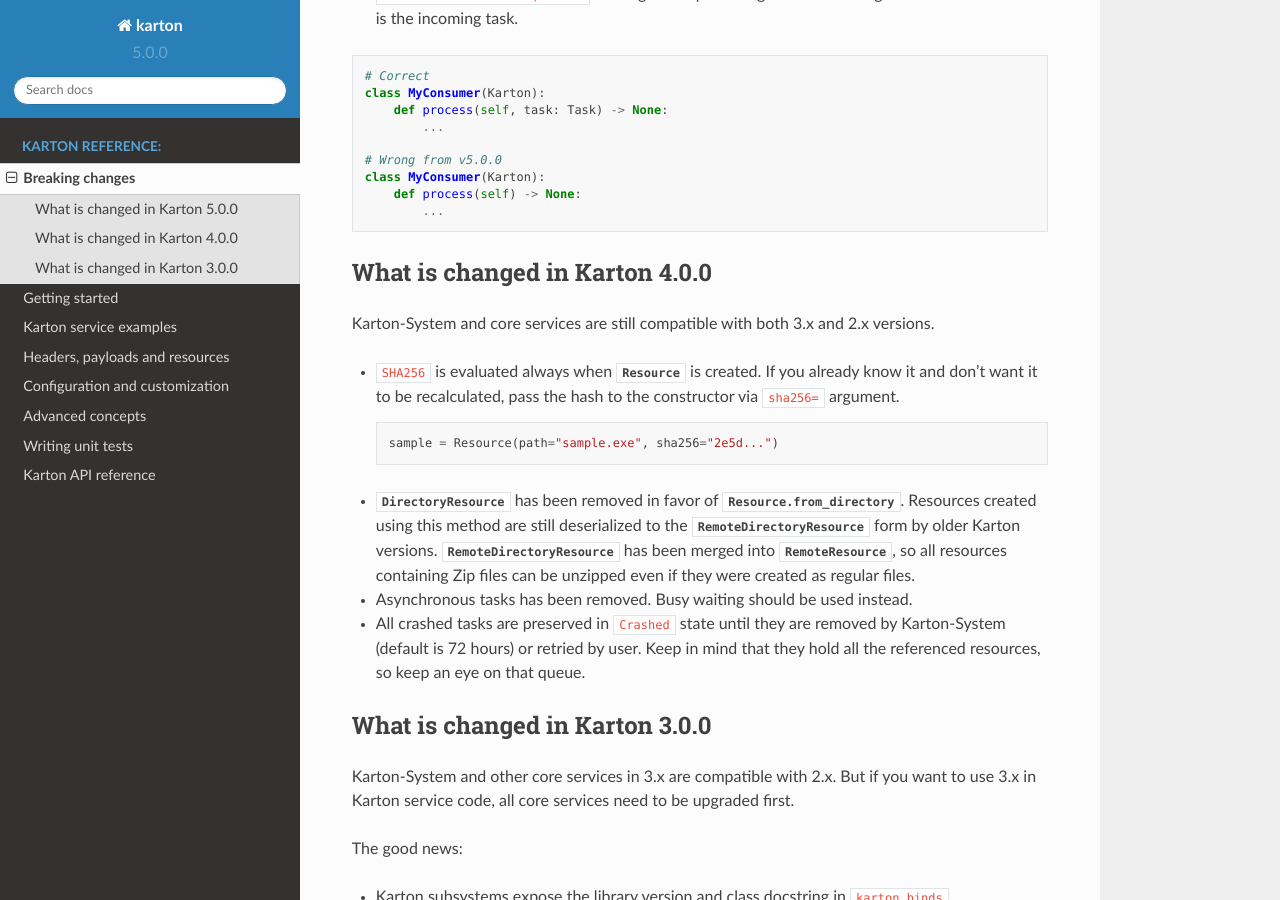
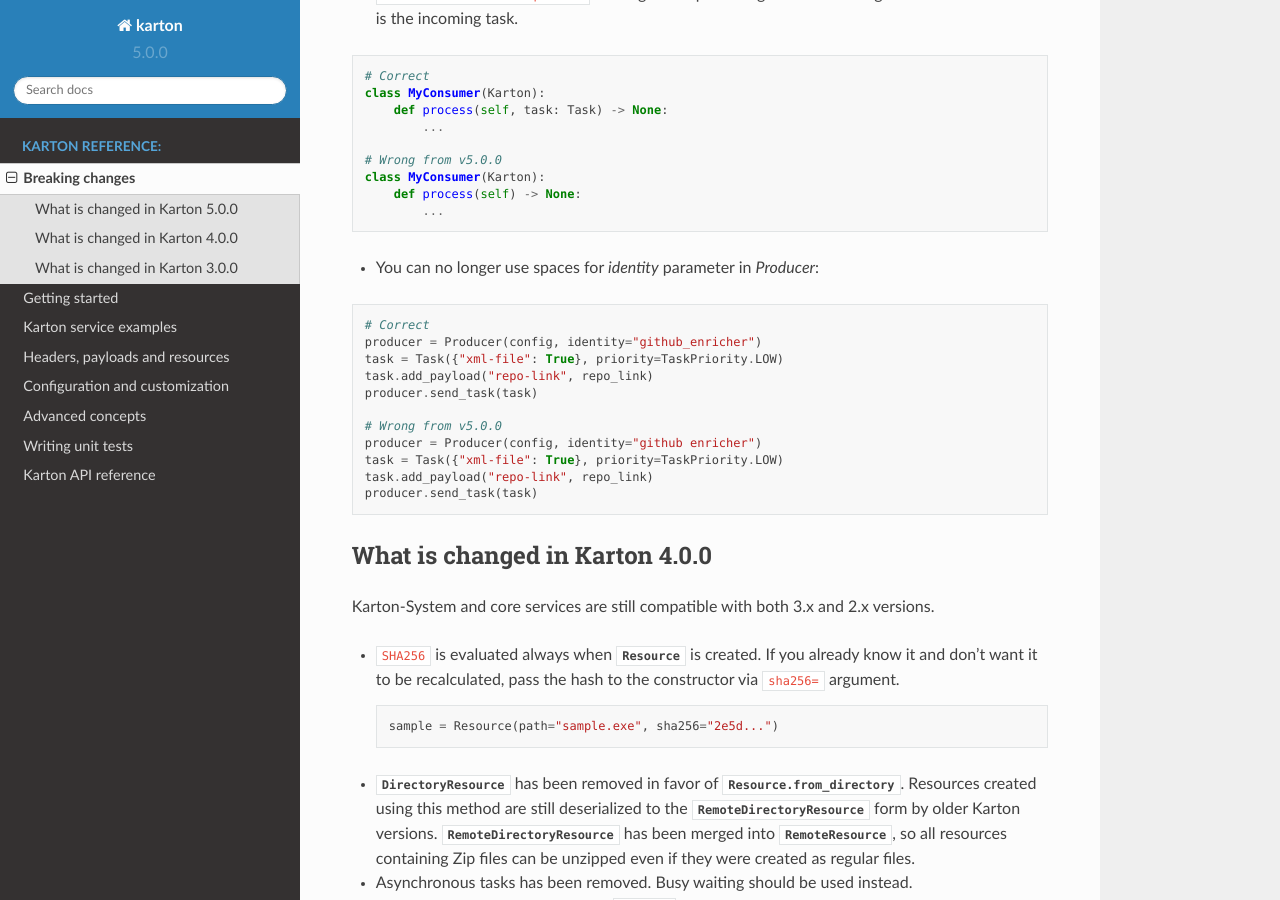
Before and after one commit to CERT-Polska/karton, a Sphinx documentation site: the page built from docs/breaking_changes.rst, in a window 1280 px wide and 900 px high, scrolled down 1089 px. Built offline with Sphinx 7.4.7 and the Read the Docs theme 2.0.0, drawn with Linux system fonts in a browser that asks for light colours.

Commit message:
Update breaking_changes.rst
Found a redis exception while migrating from 4.3.0 to 5.0.0 - you can no longer use producer with spaces in name

```diff
--- a/docs/breaking_changes.rst
+++ b/docs/breaking_changes.rst
@@ -56,6 +56,23 @@ Karton-System and core services are still able to communicate with previous vers
     class MyConsumer(Karton):
         def process(self) -> None:
             ...
+
+* You can no longer use spaces for `identity` parameter in `Producer`:
+
+.. code-block:: python
+
+    # Correct
+    producer = Producer(config, identity="github_enricher")
+    task = Task({"xml-file": True}, priority=TaskPriority.LOW)
+    task.add_payload("repo-link", repo_link)
+    producer.send_task(task)
+
+    # Wrong from v5.0.0
+    producer = Producer(config, identity="github enricher")
+    task = Task({"xml-file": True}, priority=TaskPriority.LOW)
+    task.add_payload("repo-link", repo_link)
+    producer.send_task(task)
+
 
 
 What is changed in Karton 4.0.0
```
